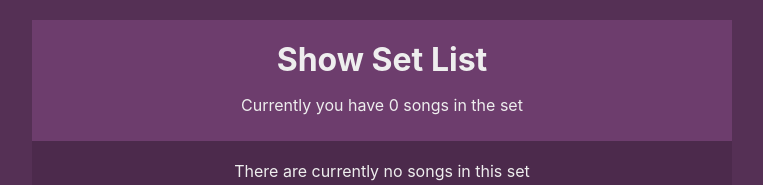
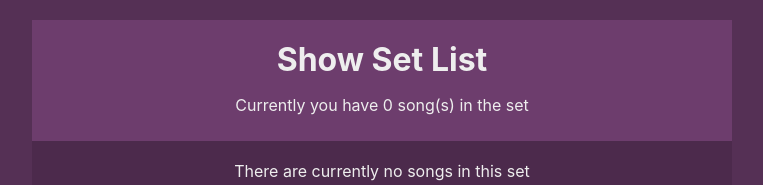
Before and after one commit to BHamp/Setlist-Share, a React (Create React App) app: page / in a window 1280 px wide. Shown: the top 185 px of the page, without its empty margins (258-1021 px from the left). Built offline with nearby package versions, Linux system fonts and the light colour scheme.

Commit message:
Will store state in local storage
Also, removed test file

```diff
--- a/src/components/Navbar/index.js
+++ b/src/components/Navbar/index.js
@@ -7,7 +7,7 @@ const Navbar = () => {
     return (
         <div className='navbar'>
             <h1>Show Set List</h1>
-            <p>Currently you have {songs.length} songs in the set</p>
+            <p>Currently you have {songs.length} song(s) in the set</p>
         </div>
      );
 }
--- a/src/contexts/SongContext.js
+++ b/src/contexts/SongContext.js
@@ -1,11 +1,16 @@
-import React, {createContext, useReducer} from 'react';
+import React, { createContext, useReducer, useEffect } from 'react';
 import { songReducer } from '../reducers/songReducer';
 
 export const SongContext = createContext();
 
 const SongContextProvider = (props) => {
-    const [songs, dispatch] = useReducer(songReducer, []);
-
+    const [songs, dispatch] = useReducer(songReducer, [], () => {
+        const localData = localStorage.getItem('songs');
+        return localData ? JSON.parse(localData) : []
+    });
+    useEffect(() => {
+        localStorage.setItem('songs', JSON.stringify(songs))
+    }, [songs])
     return (
         <SongContext.Provider value={{songs, dispatch}}>
             {props.children}
```
Also changed, not shown: 1 other file (tests, documents, lock files or other folders).
